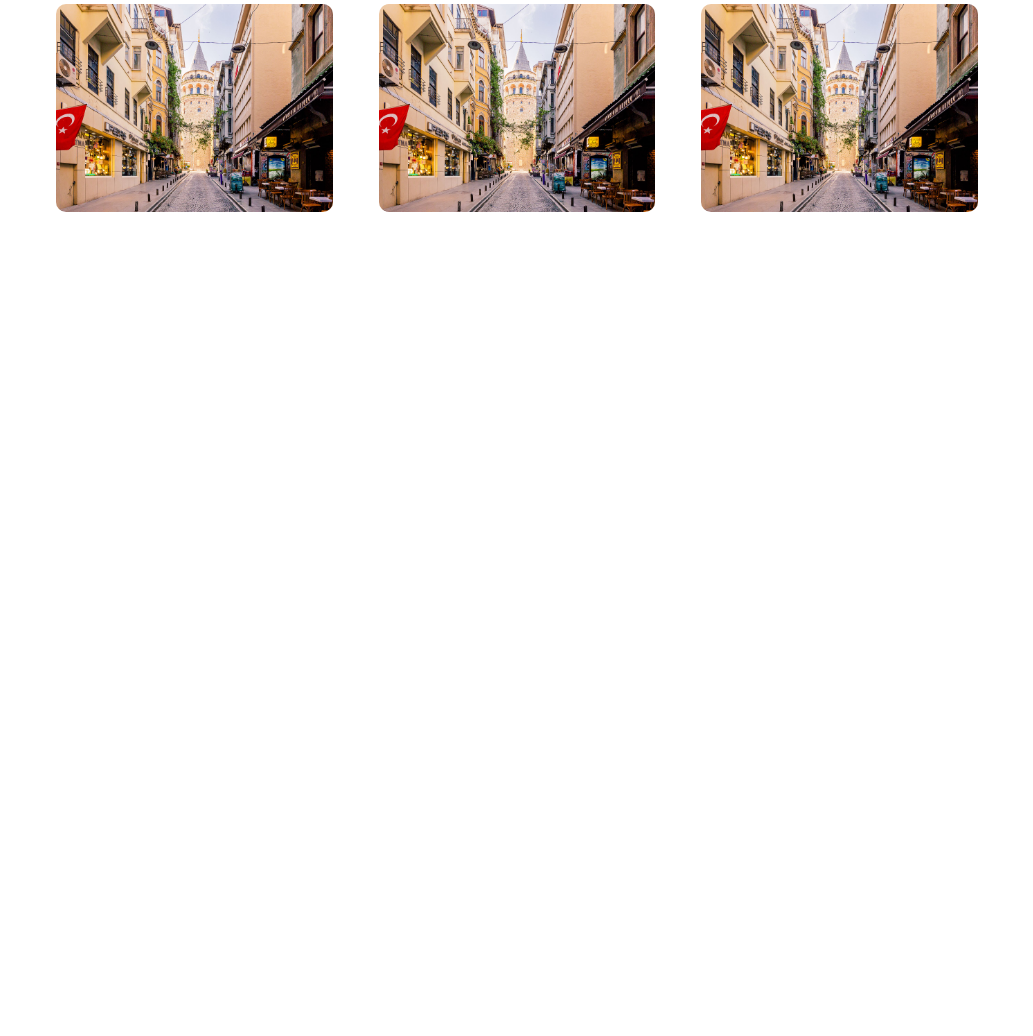
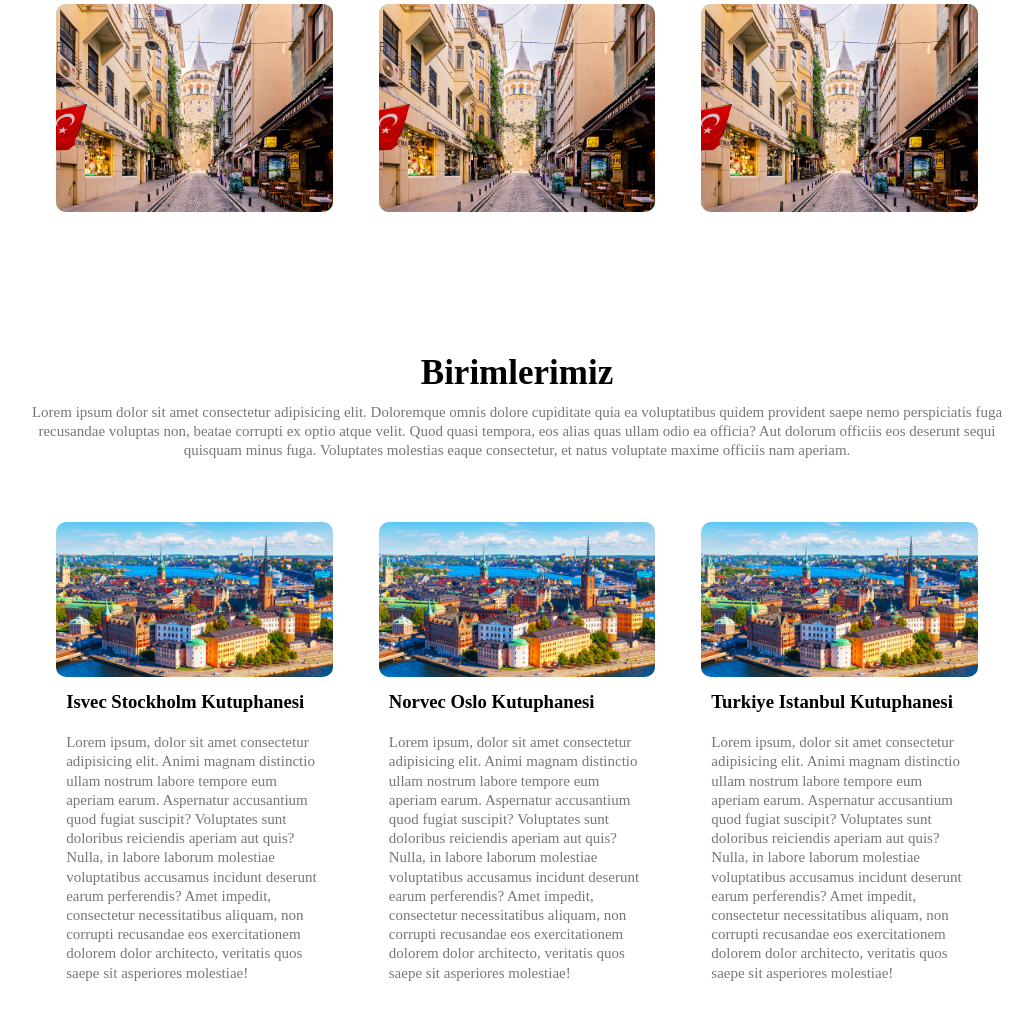
Before and after one commit to beyzaaakeser/UdemigCourseCampusWeb, a plain HTML site: page index.html in a window 1280 px wide. Shown: the part 1617-2653 px from the top of the page, without its empty margins (123-1156 px from the left). Before the commit the page ends 1920 px from the top, so only its background shows below. Drawn offline with nearby package versions, Linux system fonts and the light colour scheme.

Commit message:
first commit

```diff
--- a/index.html
+++ b/index.html
@@ -106,7 +106,7 @@
         consequatur molestias commodi error exercitationem earum?
       </p>
 
-      <di   v class="row">
+      <div class="row">
         <div class="campus-col align-item">
           <img src="images/unit.jpeg" />
           <div class="layer">
@@ -114,7 +114,7 @@
           </div>
         </div>
         <div class="campus-col align-item">
-          <img src="images/unit.jpeg"/>
+          <img src="images/unit.jpeg" />
           <div class="layer">
             <h3>STOCKHOLM</h3>
           </div>
@@ -125,7 +125,77 @@
             <h3>OSLO</h3>
           </div>
         </div>
-      </di>
+      </div>
     </section>
+
+    <section class="facilities align-section">
+      <h1>Birimlerimiz</h1>
+      <p>
+        Lorem ipsum dolor sit amet consectetur adipisicing elit. Doloremque
+        omnis dolore cupiditate quia ea voluptatibus quidem provident saepe nemo
+        perspiciatis fuga recusandae voluptas non, beatae corrupti ex optio
+        atque velit. Quod quasi tempora, eos alias quas ullam odio ea officia?
+        Aut dolorum officiis eos deserunt sequi quisquam minus fuga. Voluptates
+        molestias eaque consectetur, et natus voluptate maxime officiis nam
+        aperiam.
+      </p>
+
+      <div class="row">
+        <div class="facilities-col align-item">
+          <img src="images/facility.jpeg" width="400
+          " alt="">
+          <h3>Isvec Stockholm Kutuphanesi</h3>
+          <p>
+            Lorem ipsum, dolor sit amet consectetur adipisicing elit. Animi
+            magnam distinctio ullam nostrum labore tempore eum aperiam earum.
+            Aspernatur accusantium quod fugiat suscipit? Voluptates sunt
+            doloribus reiciendis aperiam aut quis? Nulla, in labore laborum
+            molestiae voluptatibus accusamus incidunt deserunt earum
+            perferendis? Amet impedit, consectetur necessitatibus aliquam, non
+            corrupti recusandae eos exercitationem dolorem dolor architecto,
+            veritatis quos saepe sit asperiores molestiae!
+          </p>
+        </div>
+
+        <div class="facilities-col align-item">
+          <img src="images/facility.jpeg" width="400
+          " alt="">
+          <h3>Norvec Oslo Kutuphanesi</h3>
+          <p>
+            Lorem ipsum, dolor sit amet consectetur adipisicing elit. Animi
+            magnam distinctio ullam nostrum labore tempore eum aperiam earum.
+            Aspernatur accusantium quod fugiat suscipit? Voluptates sunt
+            doloribus reiciendis aperiam aut quis? Nulla, in labore laborum
+            molestiae voluptatibus accusamus incidunt deserunt earum
+            perferendis? Amet impedit, consectetur necessitatibus aliquam, non
+            corrupti recusandae eos exercitationem dolorem dolor architecto,
+            veritatis quos saepe sit asperiores molestiae!
+          </p>
+        </div>
+
+
+        <div class="facilities-col align-item">
+          <img src="images/facility.jpeg" width="400
+          " alt="">
+          <h3>Turkiye Istanbul Kutuphanesi</h3>
+          <p>
+            Lorem ipsum, dolor sit amet consectetur adipisicing elit. Animi
+            magnam distinctio ullam nostrum labore tempore eum aperiam earum.
+            Aspernatur accusantium quod fugiat suscipit? Voluptates sunt
+            doloribus reiciendis aperiam aut quis? Nulla, in labore laborum
+            molestiae voluptatibus accusamus incidunt deserunt earum
+            perferendis? Amet impedit, consectetur necessitatibus aliquam, non
+            corrupti recusandae eos exercitationem dolorem dolor architecto,
+            veritatis quos saepe sit asperiores molestiae!
+          </p>
+        </div>
+      </div>
+    </section>
+
+
+    <section class="testemonials align-section">
+
+    </section>
+
   </body>
 </html>
--- a/style.css
+++ b/style.css
@@ -111,12 +111,10 @@ nav .nav-links ul li a::after{
     width: 80%;
     margin: auto;
     padding-top: 50px;
-
+    text-align: center;
 }
 
-.courses{
-    text-align: center;
-}
+
 
 section h1{
     font-size: 35px;
@@ -158,15 +156,12 @@ section div div h3{
     margin: 10px 0;
 }
 
-.campus{
-    text-align: center;
-}
-
 
 .campus-col{
     position: relative;
     overflow: hidden;
-
+    background-color: aqua;
+    margin-bottom: 40px;
 
 }
 
@@ -203,7 +198,25 @@ section div div h3{
     bottom: 50%;
     transition: .3s;
     opacity: 1;
+
 }
+
+.facilities-col{
+    text-align: left;
+}
+
+.facilities-col img{
+    width: 100%;
+    border-radius: 10px;
+}
+
+
+.facilities-col h3{
+    padding-left: 10px;
+}
+
+
+
 
 @media (max-width:768px) {
     .nav-links{
```
